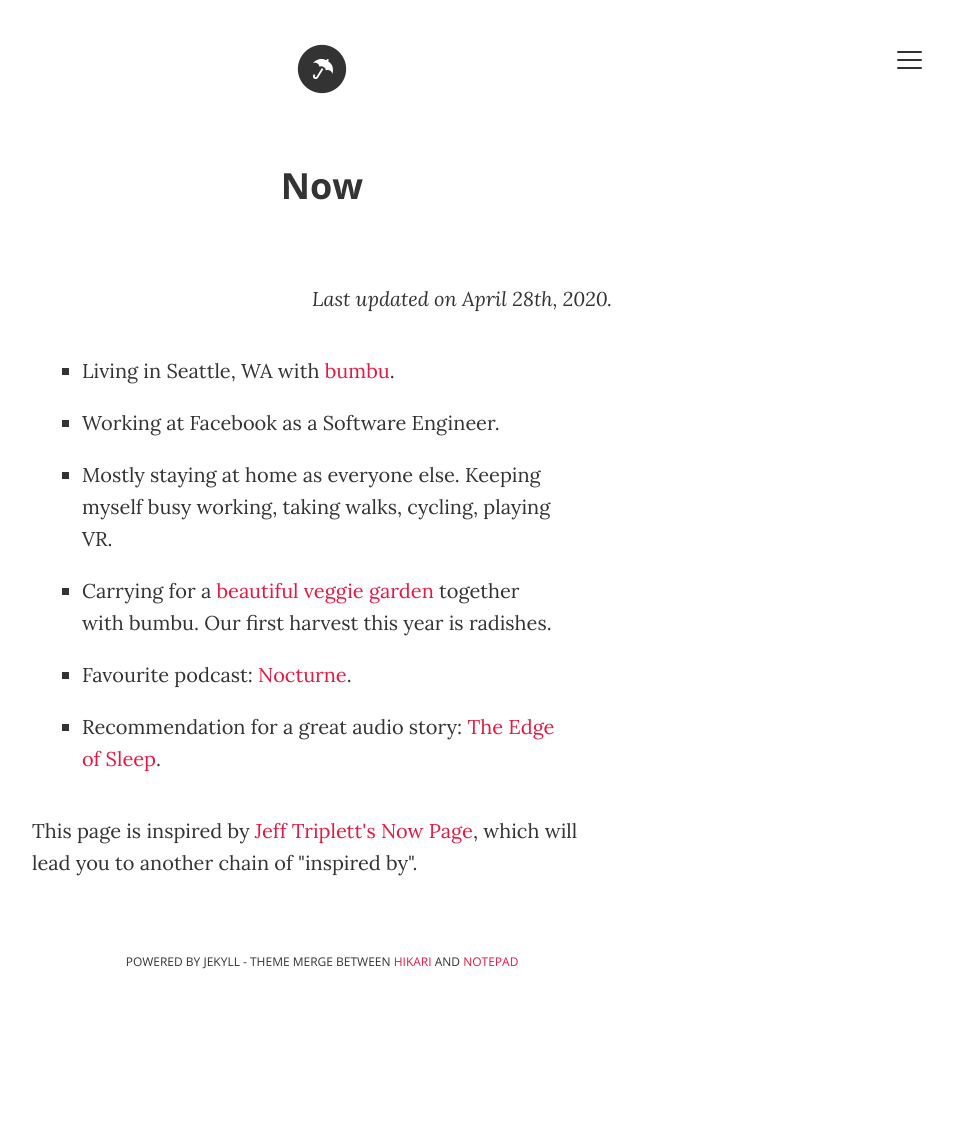
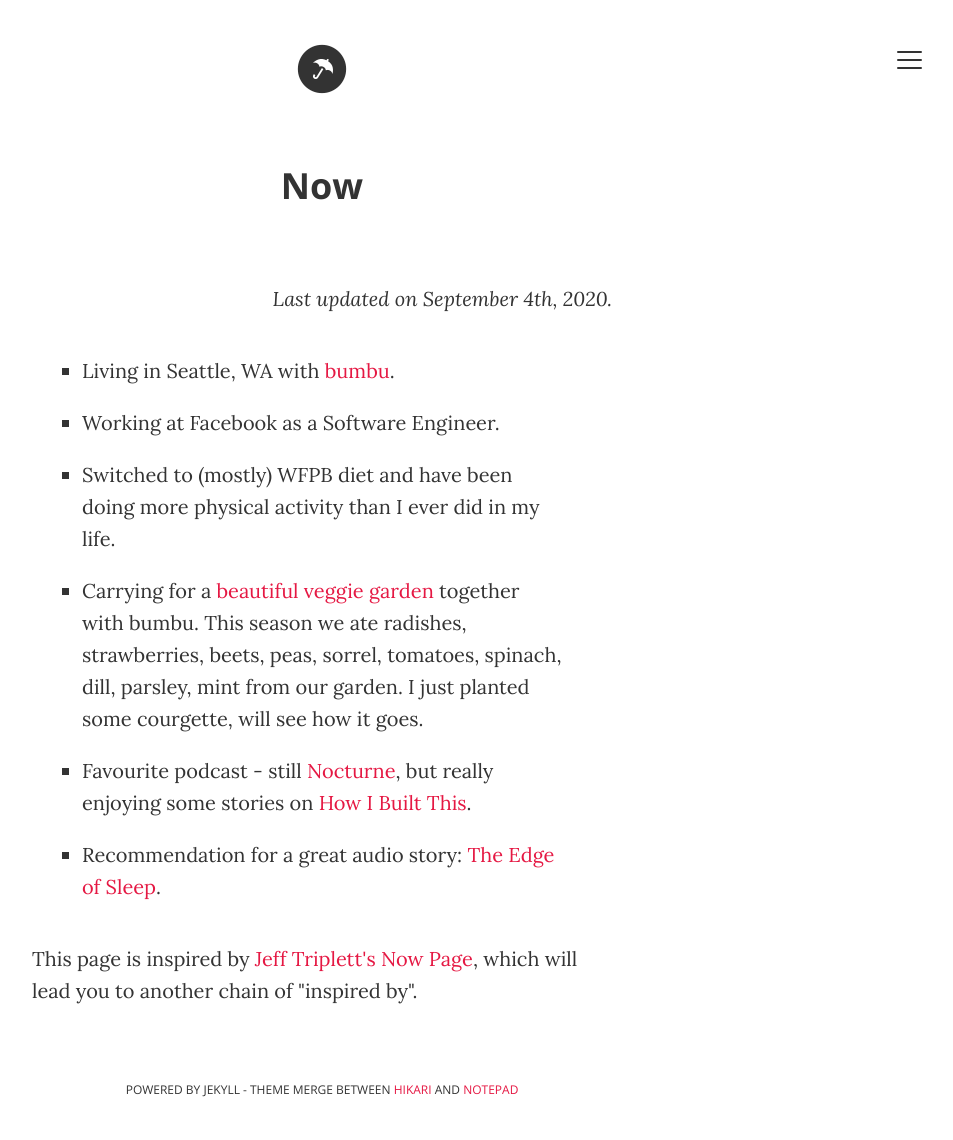
Before and after one commit to ana-balica/ana-balica.github.io, a Jekyll site: the page built from now.html, in a window 1280 px wide. Shown: the whole page, without its empty margins (318-1271 px from the left). Built offline with Jekyll 4.4.1, drawn with Linux system fonts in a browser that asks for light colours; comment, search, counter and statistics services are not loaded; before the commit the page ends 1012 px from its top, so only the background shows below that.

Commit message:
Update now.html

```diff
--- a/now.html
+++ b/now.html
@@ -6,13 +6,13 @@ description: "What I'm doing now"
 ---
 <div class="posts custom-page-container">
   <h1>Now</h1>
-  <p class="last-updated"><em>Last updated on April 28th, 2020.</em></p>
+  <p class="last-updated"><em>Last updated on September 4th, 2020.</em></p>
   <ul class="now-list">
       <li>Living in Seattle, WA with <a href="https://bumbu.me/" target="_blank">bumbu</a>.</li>
       <li>Working at Facebook as a Software Engineer.</li>
-      <li>Mostly staying at home as everyone else. Keeping myself busy working, taking walks, cycling, playing VR.</li>
-      <li>Carrying for a <a href="https://www.youtube.com/watch?v=LZIp8-Gbewc">beautiful veggie garden</a> together with bumbu. Our first harvest this year is radishes.</li>
-      <li>Favourite podcast: <a href="https://nocturnepodcast.org/">Nocturne</a>.</li>
+      <li>Switched to (mostly) WFPB diet and have been doing more physical activity than I ever did in my life.</li>
+      <li>Carrying for a <a href="https://www.youtube.com/watch?v=LZIp8-Gbewc">beautiful veggie garden</a> together with bumbu. This season we ate radishes, strawberries, beets, peas, sorrel, tomatoes, spinach, dill, parsley, mint from our garden. I just planted some courgette, will see how it goes.</li>
+      <li>Favourite podcast - still <a href="https://nocturnepodcast.org/">Nocturne</a>, but really enjoying some stories on <a href="https://www.npr.org/podcasts/510313/how-i-built-this">How I Built This</a>.</li>
       <li>Recommendation for a great audio story: <a href="https://www.qcodemedia.com/theedgeofsleep">The Edge of Sleep</a>.</li>
   </ul>
 
```
